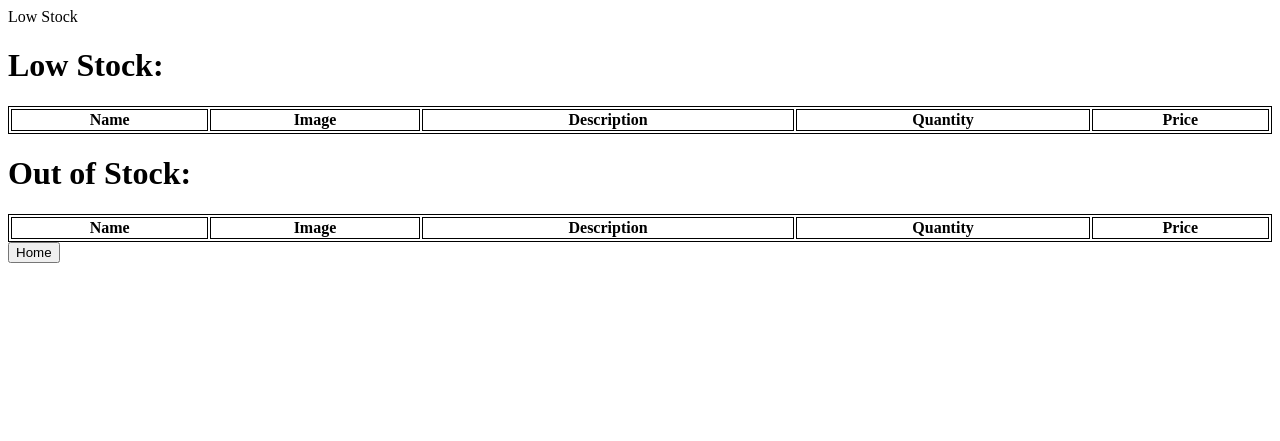
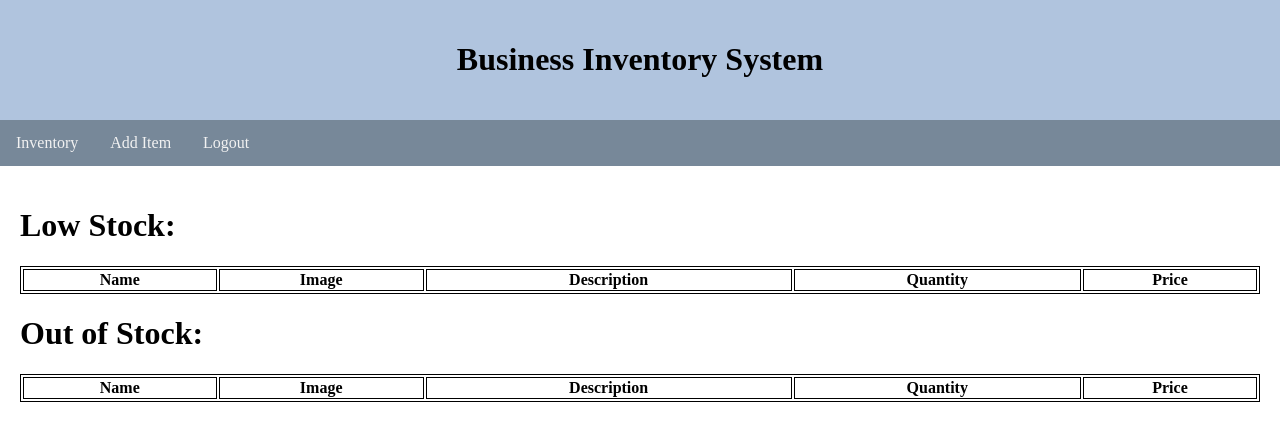
Before and after one commit to RATest35/Inventory-System, a Flask app: page /low-stock in a window 1280 px wide. Shown: the top 441 px of the page. Run offline with Flask 3, Linux system fonts and the light colour scheme; the visitor is signed in with stand-in values (Sample User, id 1); data that the repository does not hold is empty.

Commit message:
Update low_stock.html

```diff
--- a/Templates/low_stock.html
+++ b/Templates/low_stock.html
@@ -1,14 +1,78 @@
 <!DOCTYPE html>
-<html>
-    <head>Low Stock</head>
-    <style>
+<html lang="en">
+<head>
+<title>Low and Empty Stock</title>
+<meta charset="utf-8">
+<meta name="viewport" content="width=device-width, initial-scale=1">
+<style>
+* {
+  box-sizing: border-box;
+}
+
+body {
+  margin: 0;
+}
+
+/* Style the header */
+.header {
+  background-color: #B0C4DE;
+  padding: 20px;
+  text-align: center;
+}
+
+/* Style the top navigation bar */
+.topnav {
+  overflow: hidden;
+  background-color: #778899;
+}
+
+/* Style the topnav links */
+.topnav a {
+  float: left;
+  display: block;
+  color: #f2f2f2;
+  text-align: center;
+  padding: 14px 16px;
+  text-decoration: none;
+}
+
+/* Change color on hover */
+.topnav a:hover {
+  background-color: #ddd;
+  color: black;
+}
+
+.content {
+  float: left;
+  width: 100%;
+  padding: 20px;
+  /* background-color: #D3D3D3; */
+}
+
+
+</style>
+</head>
+<body>
+
+<div class="header">
+  <h1>Business Inventory System</h1>
+</div>
+
+<div class="topnav">
+  <a href="{{ url_for('inventory') }}">Inventory</a>
+  <a href="{{ url_for('add') }}">Add Item</a>
+  <a href="{{ url_for('logout') }}">Logout</a>
+</div>
+
+<style>
         table, th, td {
             border:1px solid black;
         }
     </style>
-    <body>
 
-        <!--Low stock <= 5 quantity -->
+
+<div class="content">
+    <!--Low stock <= 5 quantity -->
         <h1>Low Stock:</h1>
         <table style="width:100%">
             <tr>
@@ -61,6 +125,7 @@
                 </tr>
             {%endfor%}
         </table>
-        <button class="btn" type="button" onclick="window.location.href='{{ url_for('home') }}';">Home</button><br/>
-    </body>
+  </div>
+
+</body>
 </html>
```
